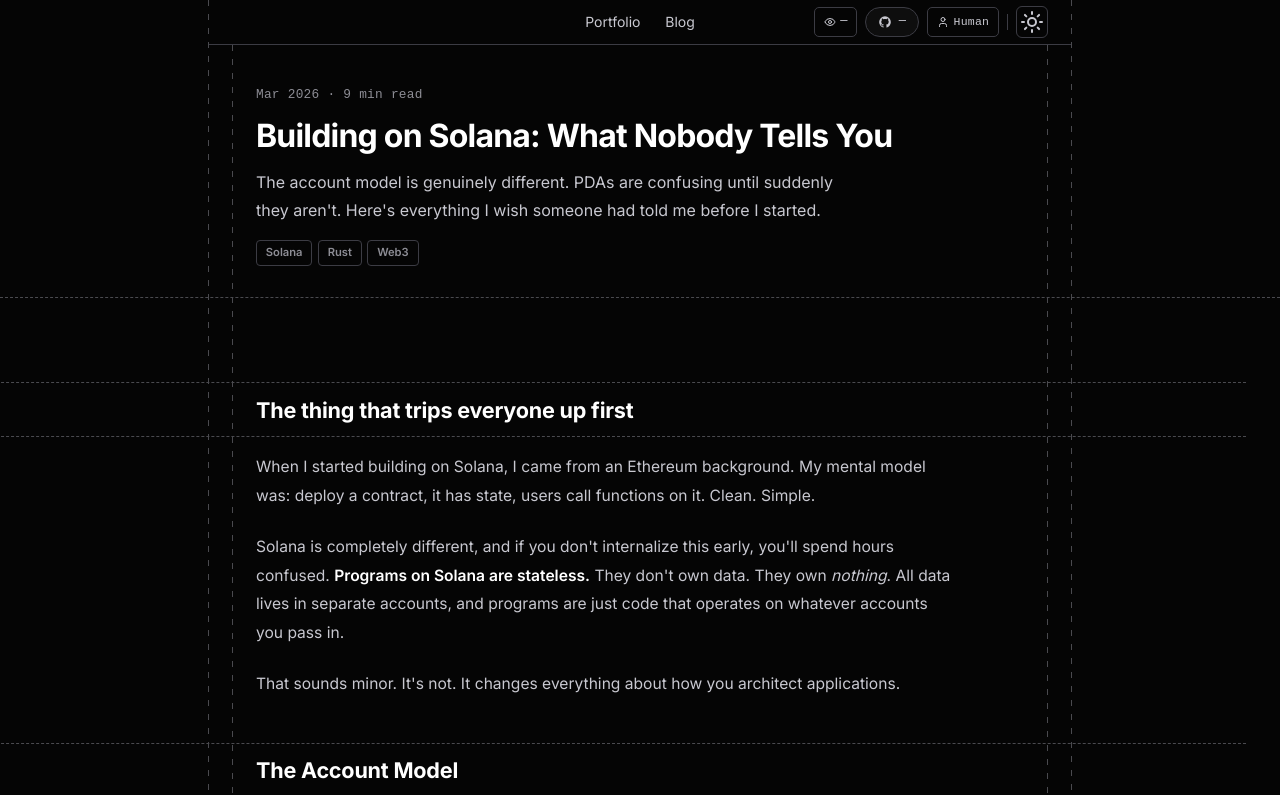
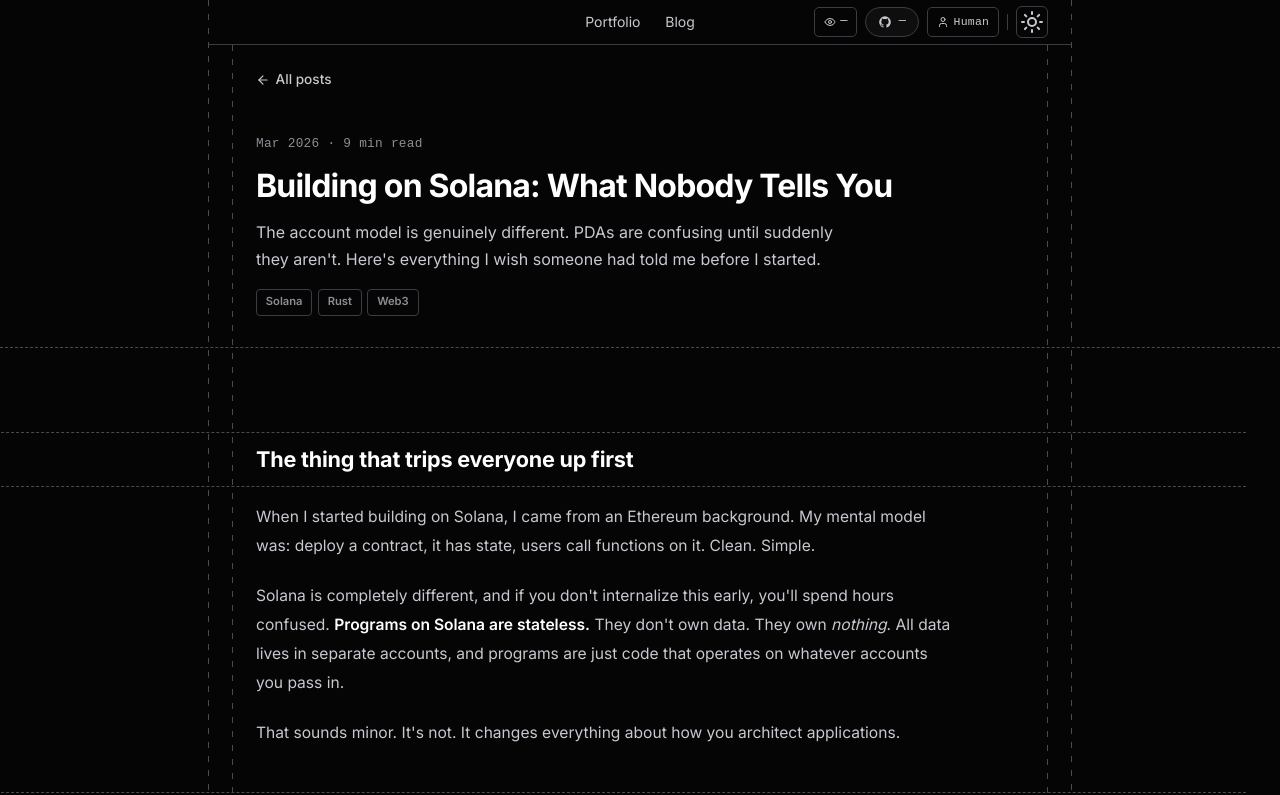
Before and after one commit to Abhijitam01/portfolio-website, a Next.js app: page /blog/building-on-solana in a window 1280 px wide. Shown: the top 795 px of the page. Built offline with nearby package versions, Linux system fonts and the light colour scheme; no server answers.

Commit message:
feat: add back button to blog list and blog post pages

```diff
--- a/src/app/blog/[slug]/page.tsx
+++ b/src/app/blog/[slug]/page.tsx
@@ -1,6 +1,8 @@
+import Link from "next/link";
 import { notFound } from "next/navigation";
 import { SiteNav } from "@/components/site-nav";
 import { Footer } from "@/components/footer";
+import { ArrowLeft } from "lucide-react";
 import { blogPosts } from "@/data/blog";
 
 const contentMap: Record<string, () => Promise<{ default: React.ComponentType }>> = {
@@ -32,6 +34,10 @@
     <main>
       <SiteNav />
       <div className="main-wrapper">
+        <Link href="/blog" className="projects-back-link" style={{ display: "inline-flex", marginTop: "1.5rem" }}>
+          <ArrowLeft size={14} />
+          All posts
+        </Link>
         <div className="blog-article-header">
           <div className="blog-article-meta">
             <time dateTime={meta.isoDate}>{meta.date}</time>
--- a/src/app/blog/page.tsx
+++ b/src/app/blog/page.tsx
@@ -1,7 +1,7 @@
 import Link from "next/link";
 import { SiteNav } from "@/components/site-nav";
 import { Footer } from "@/components/footer";
-import { ArrowUpRight } from "lucide-react";
+import { ArrowUpRight, ArrowLeft } from "lucide-react";
 import { blogPosts } from "@/data/blog";
 
 export default function BlogPage() {
@@ -10,6 +10,10 @@
       <SiteNav />
 
       <div className="blog-page-header">
+        <Link href="/" className="projects-back-link">
+          <ArrowLeft size={14} />
+          Back
+        </Link>
         <h1 className="blog-page-title">Writing</h1>
         <p className="blog-page-subtitle">
           Notes on building software, shipping products, and things I pick up along the way.
```
